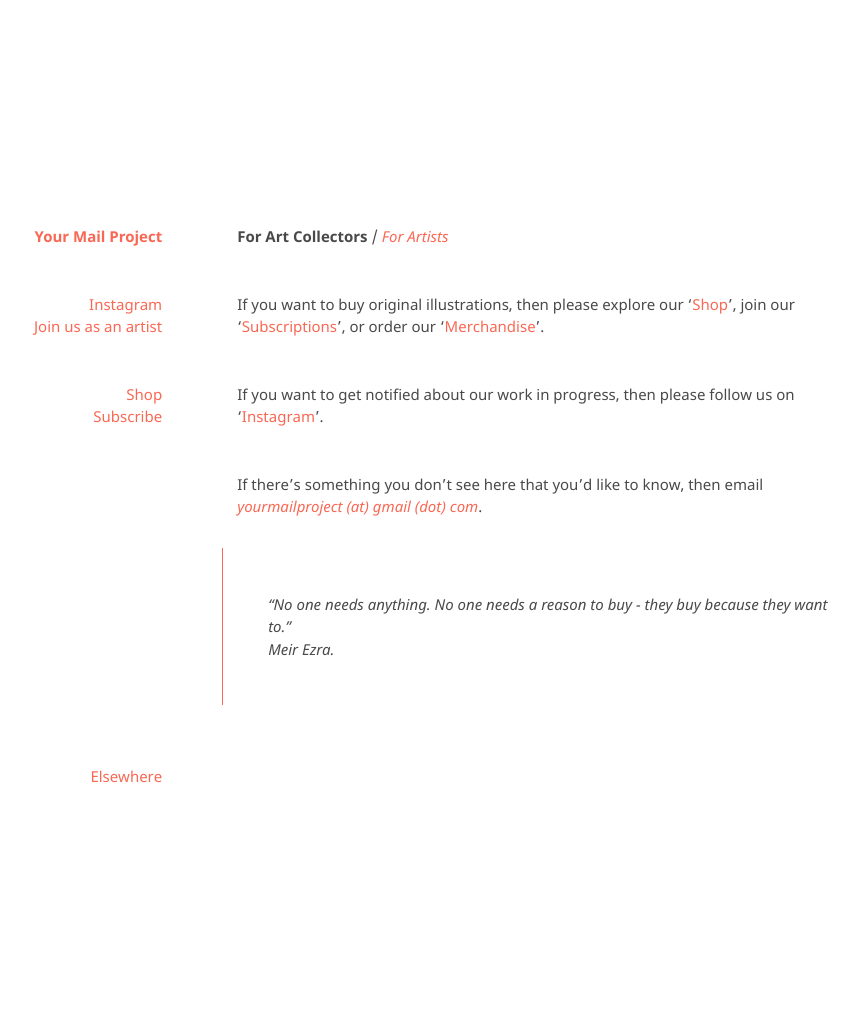
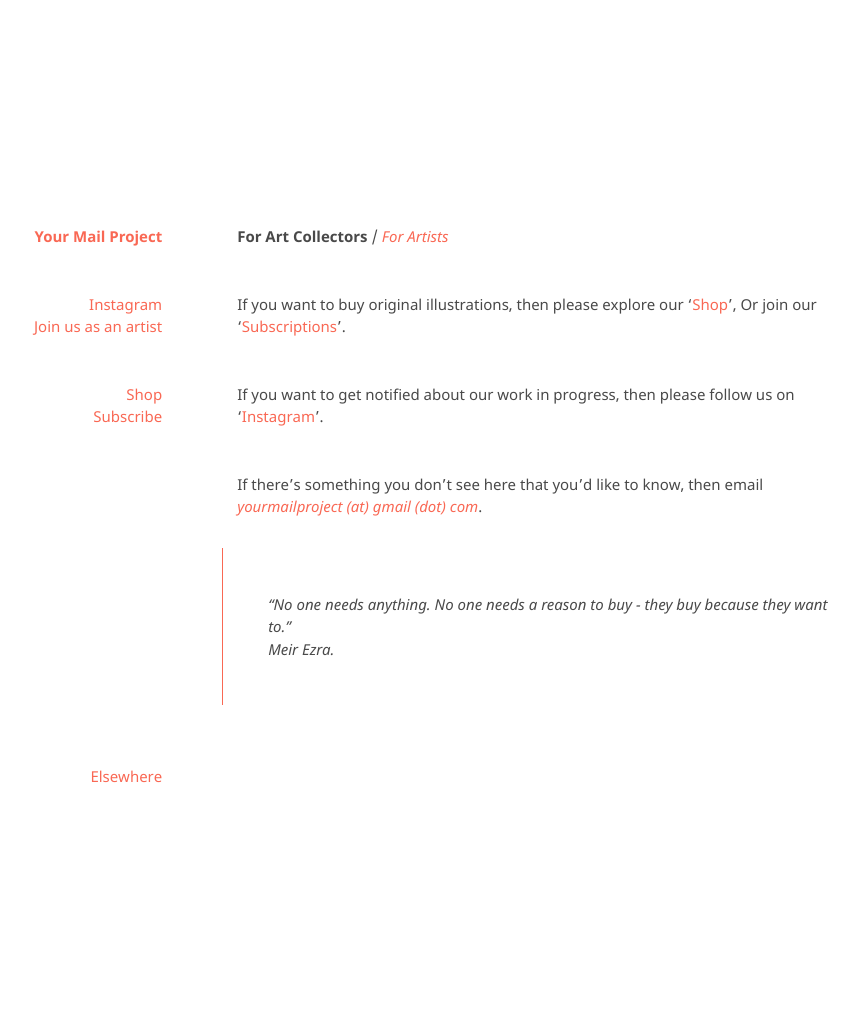
Before and after one commit to kvshvlin/yourmailproject, a Jekyll site: the page built from forartcollectors.md, in a window 1280 px wide. Shown: the whole page, without its empty margins (191-1049 px from the left). Built offline with Jekyll 4.4.1, drawn with Linux system fonts in a browser that asks for light colours; our own code applies the rules of GitHub Pages for plain Markdown files.

Commit message:
Update forartcollectors.md

```diff
--- a/forartcollectors.md
+++ b/forartcollectors.md
@@ -1,6 +1,6 @@
 **For Art Collectors** / [_For Artists_](https://kvshvlin.github.io/yourmailproject/forartists.html)
 
-If you want to buy original illustrations, then please explore our '<a href="https://www.gumroad.com/yourmailproject" target="_blank">Shop</a>', join our '<a href="https://kvshvlin.github.io/yourmailproject/subscribe.html">Subscriptions</a>', or order our '<a href="https://www.society6.com/gabeminimal" target="_blank">Merchandise</a>'.
+If you want to buy original illustrations, then please explore our '<a href="https://www.gumroad.com/yourmailproject" target="_blank">Shop</a>', Or join our '<a href="https://kvshvlin.github.io/yourmailproject/subscribe.html">Subscriptions</a>'.
 
 If you want to get notified about our work in progress, then please follow us on '<a href="https://www.instagram.com/yourmailproject" target="_blank">Instagram</a>'.
 
```
